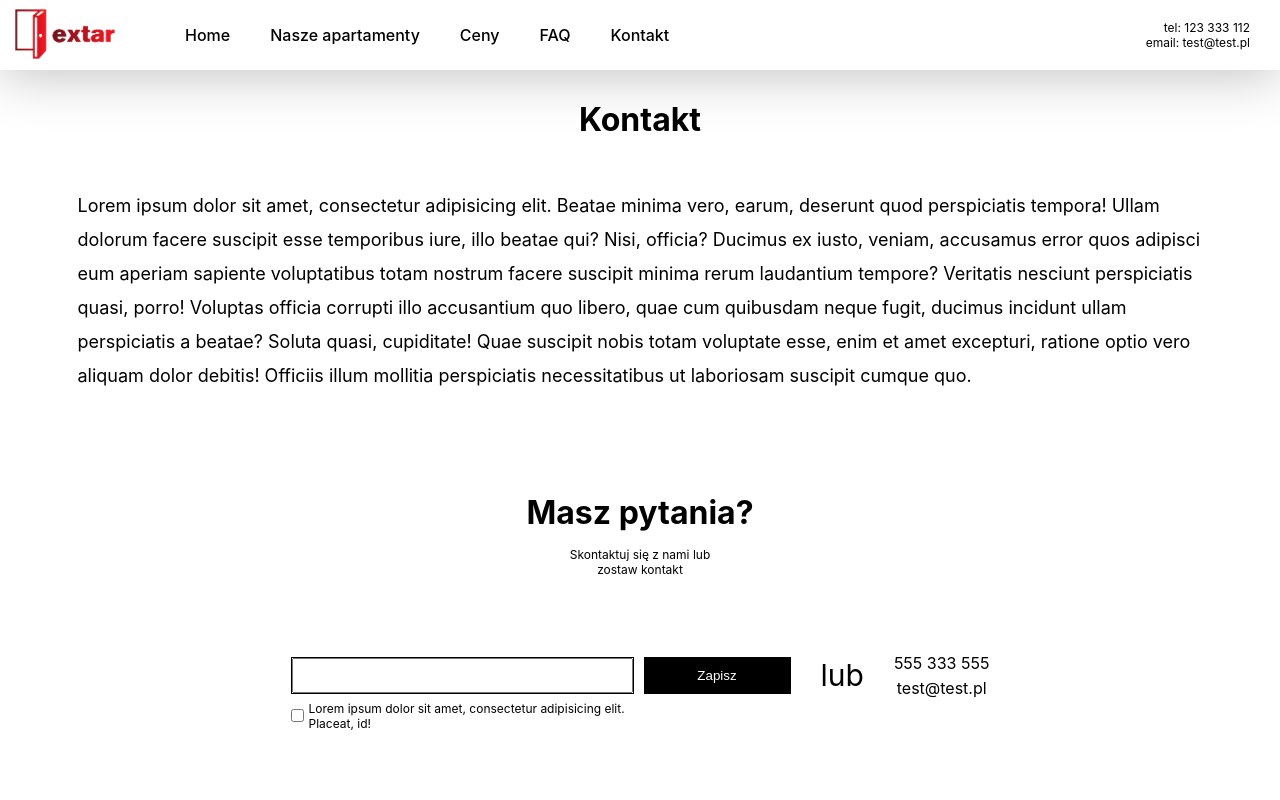
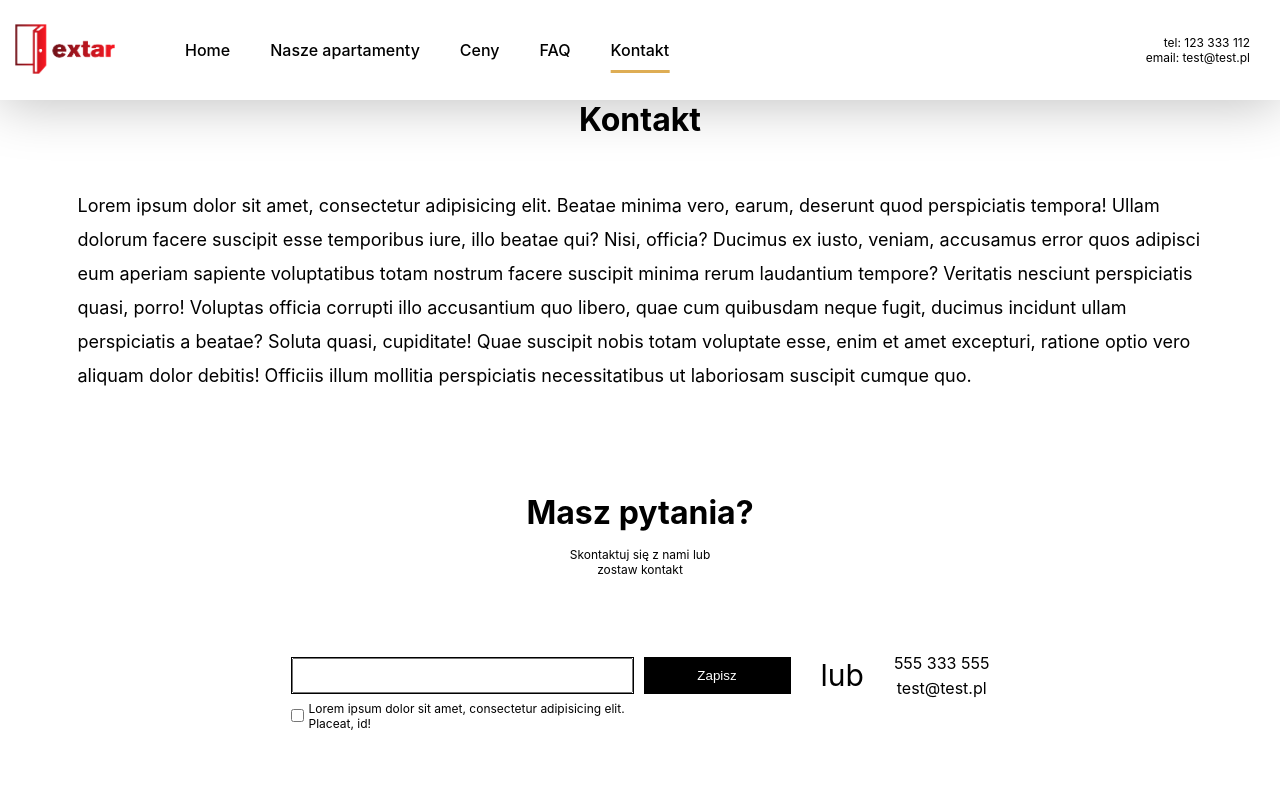
Before and after one commit to frodo33/extar-website, a React (Create React App) app: page /contact in a window 1280 px wide. Shown: the top 800 px of the page. Built offline with nearby package versions, Linux system fonts and the light colour scheme.

Commit message:
added active tabs on desktop nav

```diff
--- /dev/null
+++ b/src/components/DesktopNavItem.js
@@ -0,0 +1,54 @@
+import React from 'react';
+import styled from 'styled-components/macro';
+import { Link, withRouter } from 'react-router-dom';
+
+const DesktopNavItem = ({ path, name, location }) => {
+	const isActive = location.pathname === path ? true : false;
+	return (
+		<NavItemWrapper isActive={isActive}>
+			<Link to={path}>{name}</Link>
+		</NavItemWrapper>
+	)
+}
+
+export const DesktopNavItemWithRouter = withRouter(DesktopNavItem);
+
+const NavItemWrapper = styled.li`
+	position: relative;
+	text-align: center;
+	font-weight: 500;
+	margin: 0px 20px;
+	font-size: 1.4rem;
+	white-space: nowrap;
+	@media screen and (min-width: 1024px) {
+		font-size: 1.6rem;
+	}
+	& a {
+		text-decoration: none;
+		white-space: nowrap;
+		color: #000;
+		padding: 20px 0;
+	}
+	&:before {
+		content: '';
+		position: absolute;
+		top: 150%;
+		left: 50%;
+		transform: translate(-50%,0);
+		min-width: 0%;
+		height: 3px;
+		background: #DEAD54;
+		transition: .2s ease-in-out;
+	}
+	&:hover:before {
+		min-width: 70%;
+	}
+	${ ({ isActive }) => isActive && active }
+`;
+
+const active = `
+	pointer-events: none;
+	&:before {
+		min-width: 100%;
+	}
+`;
--- a/src/components/MenuDesktop.js
+++ b/src/components/MenuDesktop.js
@@ -1,7 +1,7 @@
 import React from 'react';
 import styled from 'styled-components/macro';
 
-import { NavItem } from 'components/NavItem';
+import { DesktopNavItemWithRouter } from 'components/DesktopNavItem';
 
 const paths = [
 	{
@@ -27,7 +27,7 @@ const paths = [
 ]
 
 export const MenuDesktop = () => {
-	const links = paths.map( (el,i) => <NavItem path={el.path} name={el.name} key={i} /> );
+	const links = paths.map( (el,i) => <DesktopNavItemWithRouter path={el.path} name={el.name} key={i} /> );
 	return (
 		<MenuDesktopWrapper>
 			{links}
@@ -48,41 +48,4 @@ const MenuDesktopWrapper = styled.ul`
 	@media screen and (min-width: 1024px) {
 		margin: 0 0 0 50px;
 	}
-	& li {
-		position: relative;
-		text-align: center;
-		font-weight: 500;
-		margin: 0px 20px;
-		font-size: 1.4rem;
-		white-space: nowrap;
-		@media screen and (min-width: 1024px) {
-			font-size: 1.6rem;
-		}
-		& a {
-			text-decoration: none;
-			white-space: nowrap;
-			color: #000;
-			padding: 20px 0;
-		}
-		&:before {
-			content: '';
-			position: absolute;
-			top: 150%;
-			left: 50%;
-			transform: translate(-50%,0);
-			min-width: 0%;
-			height: 3px;
-			background: #DEAD54;
-			transition: .2s ease-in-out;
-		}
-		&:hover:before {
-			min-width: 70%;
-		}
-		&.active {
-			pointer-events: none;
-			&:before {
-				min-width: 100%;
-			}
-		}
-	}
 `;
--- a/src/components/base/Navbar.js
+++ b/src/components/base/Navbar.js
@@ -1,5 +1,5 @@
 import React from 'react';
-import { useState } from 'react';
+import { useState, useLayoutEffect } from 'react';
 import styled from 'styled-components/macro';
 
 import { Logo } from 'components/Logo';
@@ -10,8 +10,18 @@ import { NavContact } from 'components/NavContact';
 
 export const Navbar = () => {
 	const [open, setOpen] = useState(false);
+	const [pageTop, setPageTop] = useState();
+	useLayoutEffect( () => {
+		const handleScroll = () => {
+			const position = window.pageYOffset;
+			position > 0 ? setPageTop(false) : setPageTop(true);
+		}
+		window.addEventListener('scroll', handleScroll)
+
+		return () => window.removeEventListener('scroll', handleScroll)
+	}, [])
 	return (
-		<Nav>
+		<Nav pageTop={pageTop}>
 			<div className="container">
 				<NavWrapper>
 					<Logo />
@@ -29,10 +39,13 @@ const Nav = styled.nav`
 	top: 0;
 	left: 0;
 	width: 100%;
-	height: 70px;
+	height: 100px;
+	max-height: 100px;
 	background: #fff;
 	box-shadow: 0px 4px 54px rgba(0, 0, 0, 0.25);
 	z-index: 999;
+	transition: .2s ease-in-out;
+	${ ({ pageTop }) => pageTop ? null : scale}
 	.container {
 		width: 100%;
 		height: 100%;
@@ -41,6 +54,9 @@ const Nav = styled.nav`
 		justify-content: space-between;
 	}
 `;
+const scale = `
+	max-height: 70px;
+`;
 const NavWrapper = styled.div`
 	display: flex;
 	align-items: center;
```
